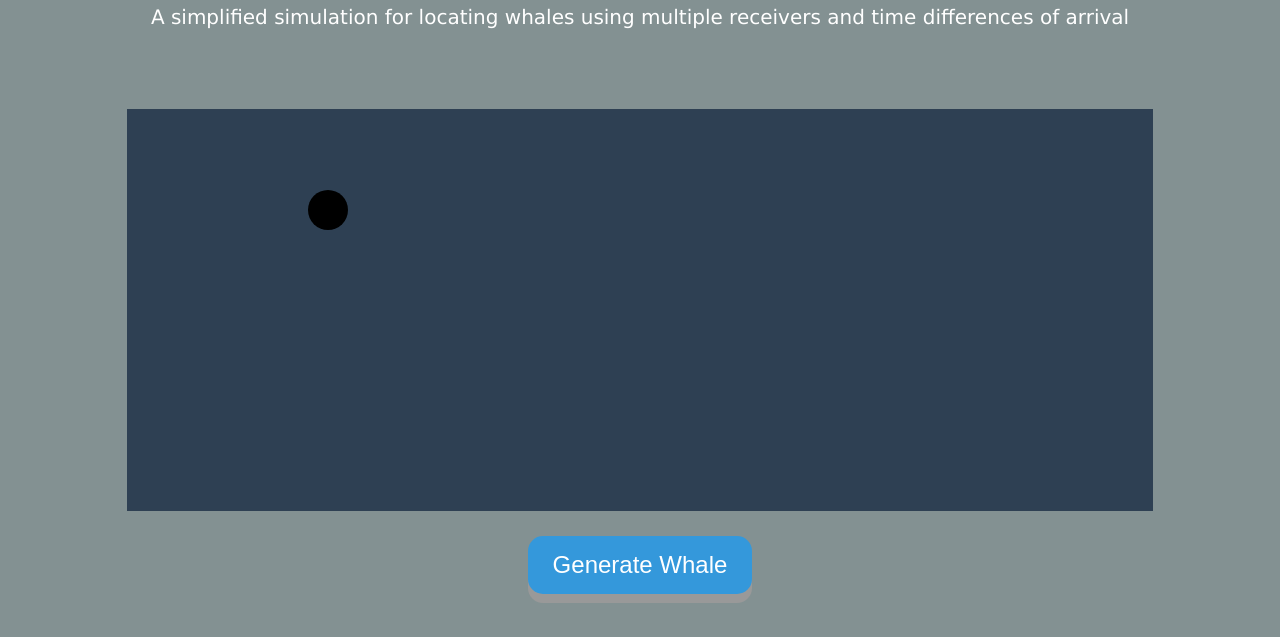
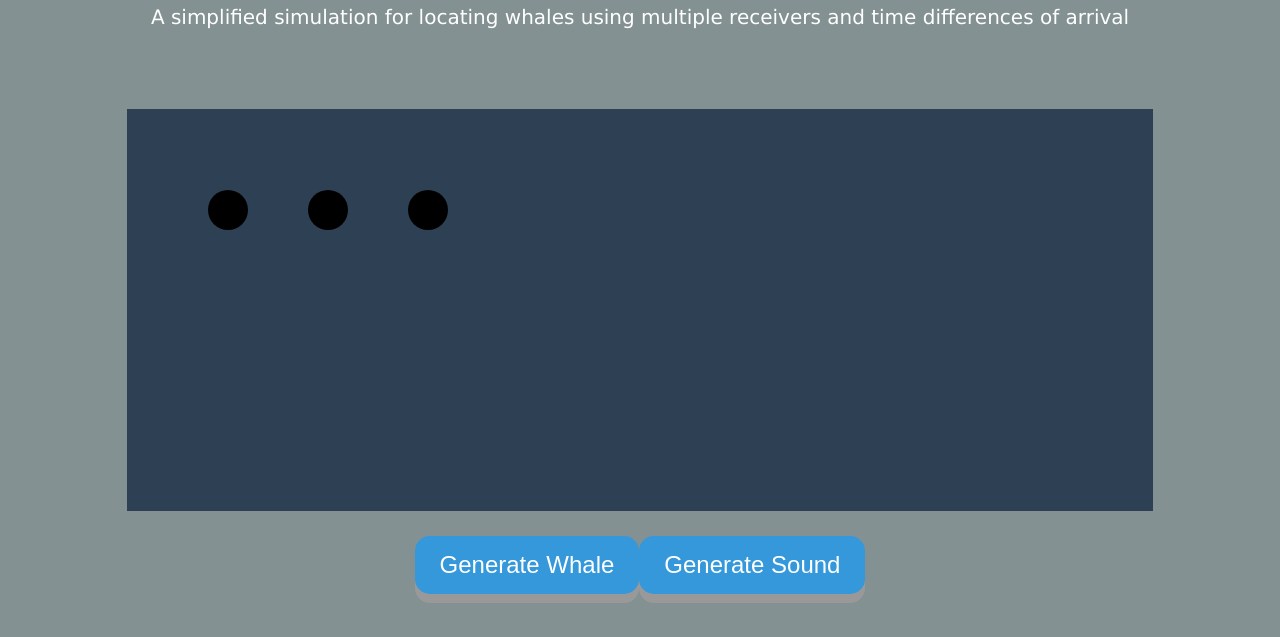
Before and after one commit to eloise-yang/whale-finder, a website built with webpack: page index.html in a window 1280 px wide. Shown: the part 163-800 px from the top of the page. Built offline with nearby package versions, Linux system fonts and the light colour scheme.

Commit message:
sound button

```diff
--- a/index.html
+++ b/index.html
@@ -27,6 +27,7 @@
     <div class="buttoncontainer">
         <!-- This is an html button element with an id. The id is what the computer uses to IDENTIFY the element -->
         <button id="generatewhalebutton" class="button">Generate Whale</button>
+        <button id="generatesoundbutton" class="button">Generate Sound</button>
 
     </div>
 </body>
--- a/src/index.js
+++ b/src/index.js
@@ -1,5 +1,11 @@
 import { generateRandomPos } from "./math";
 import { receiver1Params } from "./receiverpos";
+import { receiver2Params } from "./receiverpos";
+import { receiver3Params } from "./receiverpos";
+
+
+
+
 
 /**
  * returns an image of a whale
@@ -9,9 +15,6 @@ const getwhaleImage = () => {
     image.src = "https://img.icons8.com/office/80/000000/whale.png";
     return image;
 }
-
-
-
 
 
 
@@ -69,8 +72,17 @@ const resetCanvas = (canvas, ctx) => {
 
     //draws a receiver
     drawReceiver(receiver1Params.x, receiver1Params.y, receiver1Params.r, ctx);
+    drawReceiver(receiver2Params.x, receiver2Params.y, receiver2Params.r, ctx);
+    drawReceiver(receiver3Params.x, receiver3Params.y, receiver3Params.r, ctx);
+}
 
-}
+//defines an audio context
+//audioContext, err = audio.NewContext(44100);
+//loads in file
+//f, err: = ebitenutil.OpenFile("whale call.mp3");
+//d, err: = wav.Decode(audioContext, f);
+//audioPlayer, err = audio.NewPlayer(audioContext, d);
+
 
 /**
  * This function initializes the canvas
@@ -92,10 +104,15 @@ const drawCanvas = () => {
 
     //draws a receiver
     drawReceiver(receiver1Params.x, receiver1Params.y, receiver1Params.r, ctx);
+    drawReceiver(receiver2Params.x, receiver2Params.y, receiver2Params.r, ctx);
+    drawReceiver(receiver3Params.x, receiver3Params.y, receiver3Params.r, ctx);
 
     //handle generating whale using button
     const whaleButton = document.getElementById("generatewhalebutton");
     whaleButton.onclick = () => drawRandomWhale(canvas, ctx);
+
+    const soundButton = document.getElementById("generatesoundbutton");
+
 
 
 }
--- a/src/receiverpos.js
+++ b/src/receiverpos.js
@@ -3,3 +3,13 @@ export const receiver1Params = {
     y: 100,
     r: 20,
 }
+export const receiver2Params = {
+    x: 100,
+    y: 100,
+    r: 20,
+}
+export const receiver3Params = {
+    x: 300,
+    y: 100,
+    r: 20,
+}
```
Also changed, not shown: dist/main.js, 1 other file.
